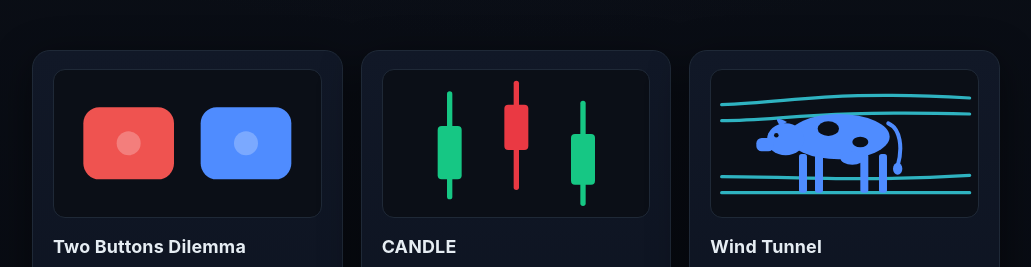
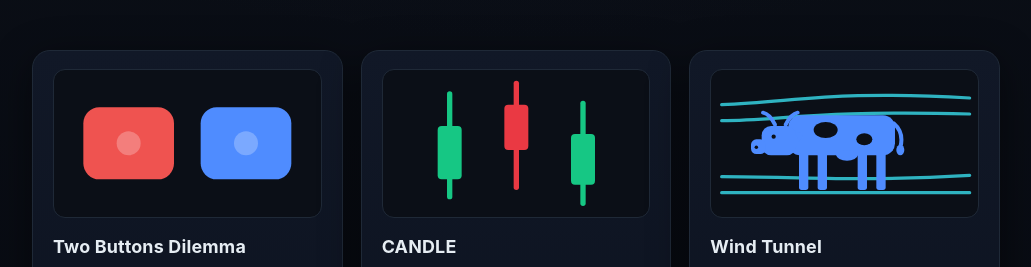
Before and after one commit to caspar-11-code/gamestheory-hub, a plain HTML site: page index.html in a window 1280 px wide. Shown: the part 274-541 px from the top of the page, without its empty margins (124-1155 px from the left). Drawn offline with Linux system fonts and the light colour scheme.

Commit message:
Hub: boxier cow with horns and a short tail (was reading as a pig)

```diff
--- a/index.html
+++ b/index.html
@@ -115,20 +115,32 @@
             <path class="w-flow" d="M8 80 C66 80 104 84 194 79" />
             <path class="w-flow" d="M8 92 H194" />
             <g class="a-cow">
-              <ellipse cx="96" cy="50" rx="38" ry="17" />
-              <path class="cow-tail" d="M133 40 C142 44 144 58 140 72" />
-              <ellipse cx="140" cy="74" rx="3.5" ry="4.5" />
-              <rect x="66" y="63" width="6" height="29" rx="2" />
-              <rect x="78" y="63" width="6" height="29" rx="2" />
-              <rect x="112" y="63" width="6" height="29" rx="2" />
-              <rect x="126" y="63" width="6" height="29" rx="2" />
-              <ellipse cx="106" cy="66" rx="9" ry="5" />
-              <ellipse cx="56" cy="52" rx="14" ry="12" />
-              <path d="M52 42 Q45 33 57 39 Z" />
-              <rect x="34" y="51" width="13" height="10" rx="4" />
-              <ellipse cx="88" cy="44" rx="8" ry="5.5" class="cow-dark" />
-              <ellipse cx="112" cy="54" rx="6" ry="4" class="cow-dark" />
-              <circle cx="49" cy="49" r="1.7" class="cow-dark" />
+              <!-- boxy body -->
+              <rect x="58" y="34" width="80" height="30" rx="9" />
+              <!-- short tail with a tuft -->
+              <path class="cow-tail" d="M137 40 Q145 47 142 58" />
+              <ellipse cx="142" cy="60" rx="3" ry="4" />
+              <!-- four sturdy legs -->
+              <rect x="66" y="62" width="7" height="28" rx="2" />
+              <rect x="80" y="62" width="7" height="28" rx="2" />
+              <rect x="110" y="62" width="7" height="28" rx="2" />
+              <rect x="124" y="62" width="7" height="28" rx="2" />
+              <ellipse cx="102" cy="64" rx="8" ry="4" />
+              <!-- boxy head -->
+              <rect x="38" y="42" width="26" height="22" rx="7" />
+              <!-- muzzle -->
+              <rect x="30" y="52" width="11" height="11" rx="4" />
+              <!-- horns (curving up and out) -->
+              <path class="cow-tail" d="M48 41 Q44 33 39 32" />
+              <path class="cow-tail" d="M56 41 Q60 33 65 32" />
+              <!-- ear -->
+              <path d="M63 47 Q73 45 66 54 Z" />
+              <!-- cow spots -->
+              <ellipse cx="86" cy="45" rx="9" ry="6" class="cow-dark" />
+              <ellipse cx="115" cy="52" rx="6" ry="4.5" class="cow-dark" />
+              <!-- eye + nostril -->
+              <circle cx="47" cy="50" r="1.6" class="cow-dark" />
+              <circle cx="34" cy="58" r="1.3" class="cow-dark" />
             </g>
           </svg>
         </div>
```
